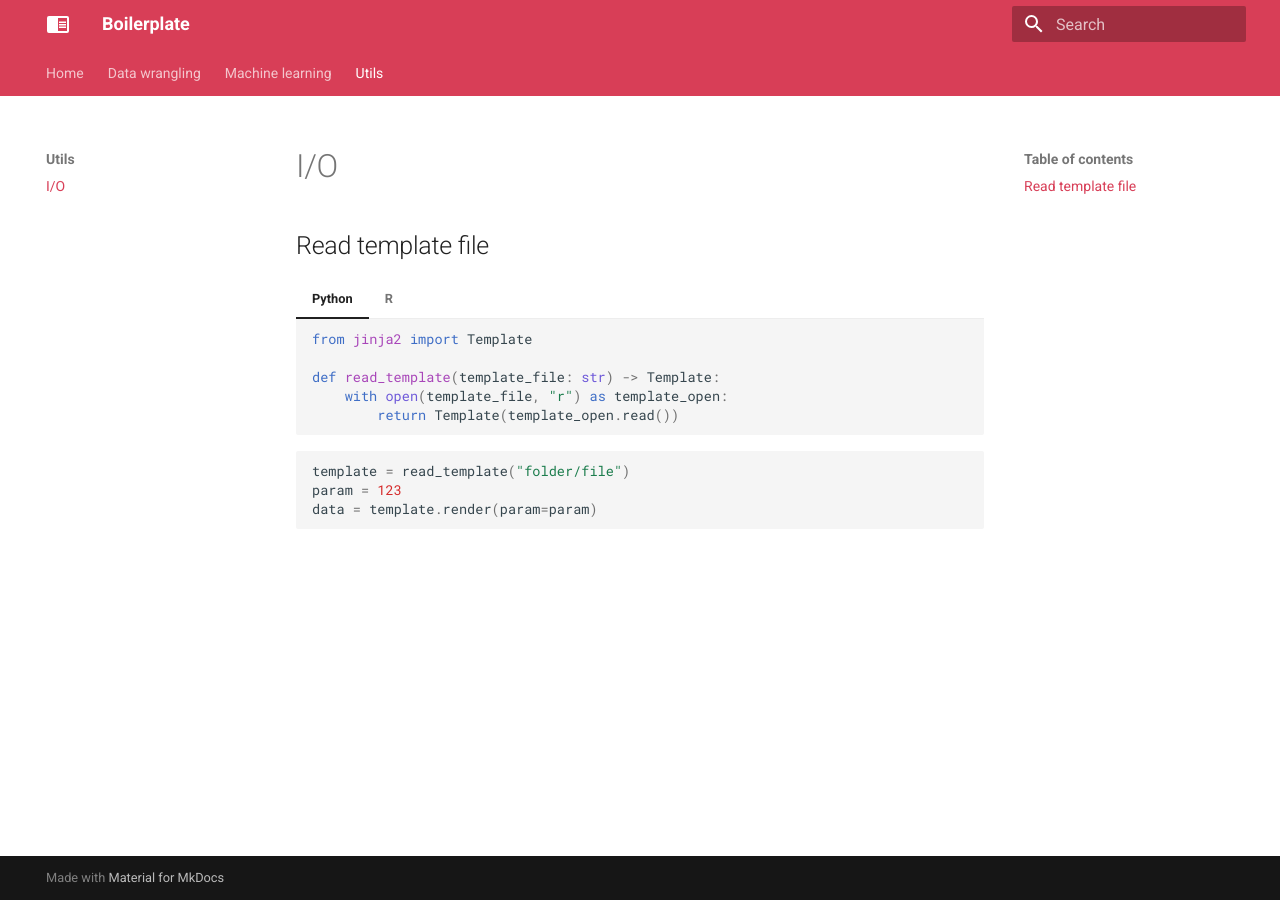
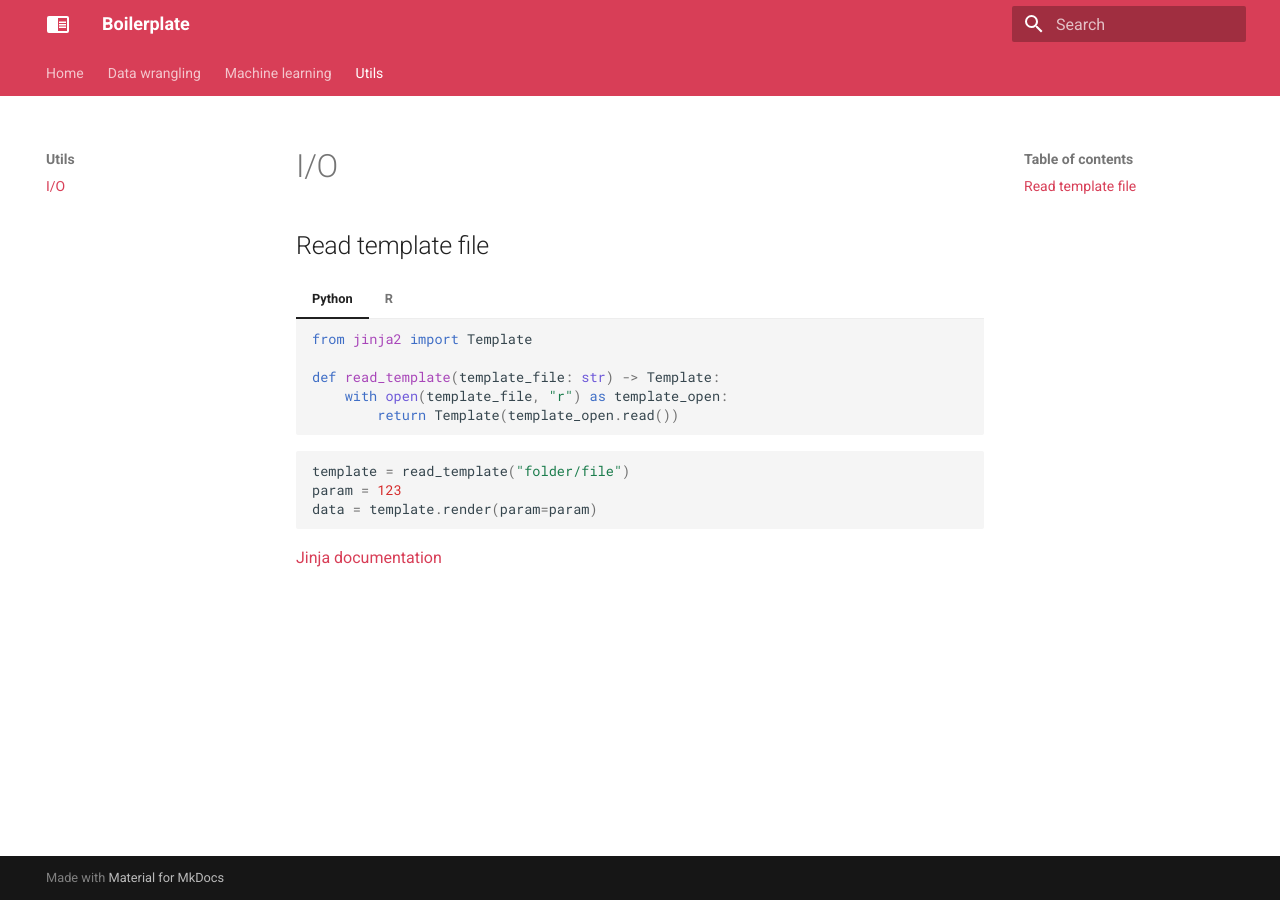
Before and after one commit to Ben8t/boilerplate, an MkDocs documentation site: the page built from docs/utils/0-io.md, in a window 1280 px wide. Built offline with MkDocs 1.6.1 and Material for MkDocs 9.7.7, drawn with Linux system fonts in a browser that asks for light colours.

Commit message:
Add jinja documentation

````diff
--- a/docs/utils/0-io.md
+++ b/docs/utils/0-io.md
@@ -17,6 +17,8 @@
     data = template.render(param=param)
     ```
 
+    [Jinja documentation](https://jinja.palletsprojects.com/)
+
 === "R"
     ```R
     library(tidyverse)
````
